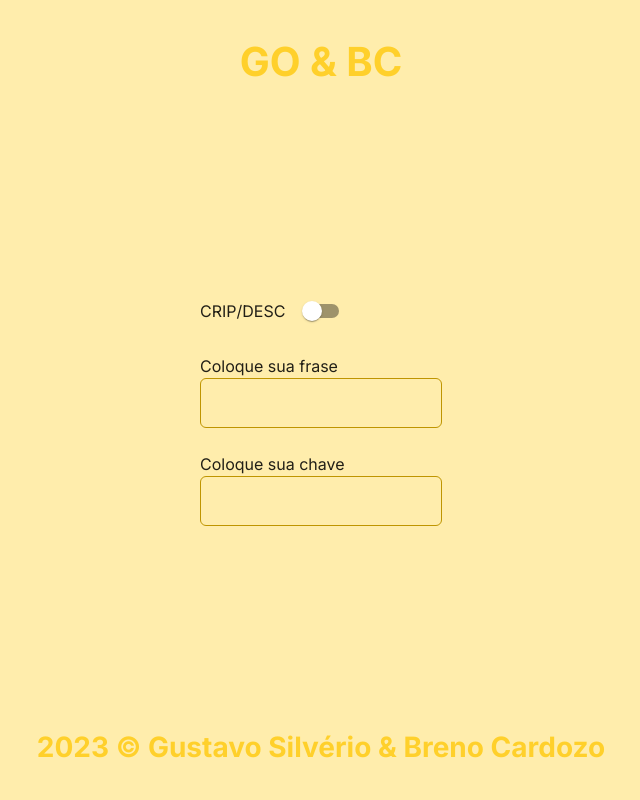
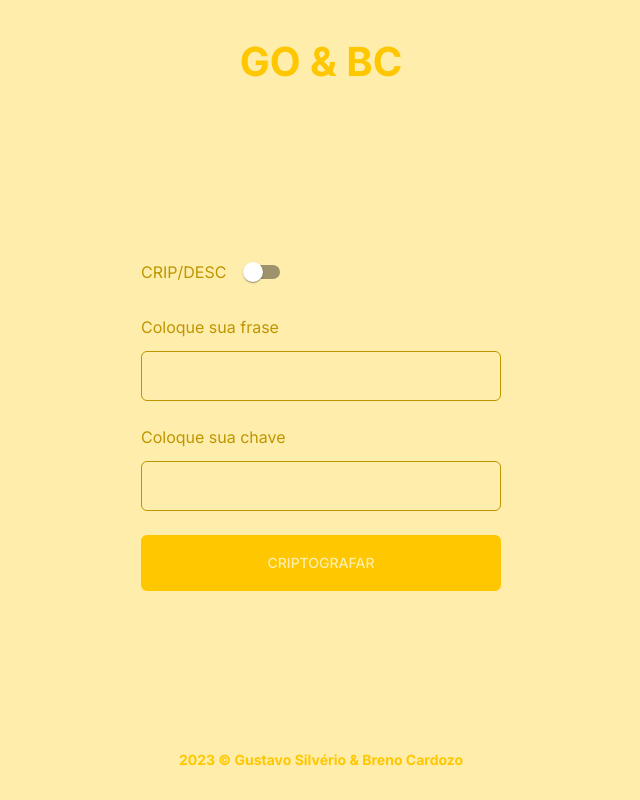
Before and after one commit to GustavoSilverio/criptografia, a React (Vite) app: page / in a window 1280 px wide. Shown: the whole page, without its empty margins (319-959 px from the left). Built offline with nearby package versions, Linux system fonts and the light colour scheme.

Commit message:
Criação Inputs e Interação com switch

```diff
--- a/package.json
+++ b/package.json
@@ -4,7 +4,7 @@
   "version": "0.0.0",
   "type": "module",
   "scripts": {
-    "dev": "vite",
+    "dev": "vite --host",
     "build": "tsc && vite build",
     "lint": "eslint src --ext ts,tsx --report-unused-disable-directives --max-warnings 0",
     "preview": "vite preview"
--- a/src/components/Footer/Footer.styled.ts
+++ b/src/components/Footer/Footer.styled.ts
@@ -7,10 +7,13 @@ export const Footer = styled('footer')(({ theme }) => ({
     justifyContent: 'center',
 
     backgroundColor: theme.palette.primary.main,
-    color: theme.palette.secondary.main,
-    fontSize: 14,
-    fontWeight: 700,
+    width: '100%',
+    padding: theme.spacing(2, 1.25, 4),
 
-    width: '100%',
-    padding: theme.spacing(2, 1.25, 4)
+	h1: {
+		fontSize: 14,
+		fontWeight: 700,
+		color: theme.palette.secondary.main,
+		textAlign: 'center',
+	}
 }))
--- a/src/components/Footer/Footer.tsx
+++ b/src/components/Footer/Footer.tsx
@@ -1,3 +1,4 @@
+import { Typography } from '@mui/material';
 import * as Styled from './Footer.styled'
 
 export const Footer = () => {
@@ -7,7 +8,9 @@ export const Footer = () => {
 
     return (
         <Styled.Footer>
-            <h1>{ano} © Gustavo Silvério & Breno Cardozo</h1>
+            <Typography variant='h1'>
+				{ano} © Gustavo Silvério & Breno Cardozo
+			</Typography>
         </Styled.Footer>
     )
 }
--- a/src/pages/Home/Home.styled.ts
+++ b/src/pages/Home/Home.styled.ts
@@ -1,23 +1,28 @@
 import { styled } from '@mui/material/styles'
-import { Box } from '@mui/material'
+import { Box, Button, Stack } from '@mui/material'
 
-export const Home = styled('main')(({ theme }) => ({
+export const Home = styled(Stack)(({ theme }) => ({
     backgroundColor: theme.palette.primary.main,
-    height: 'calc(100vh - 198px)',
-    display: 'flex',
+    height: 'calc(100vh - 172.33px)',
     justifyContent: 'center',
-    alignItems: 'center',
+	padding: theme.spacing(5),
+	width: '100%',
 }))
 
 export const Inputs = styled(Box)(({ theme }) => ({
     display: 'flex',
     gap: theme.spacing(3),
     flexDirection: 'column',
+	maxWidth: 360,
+
+	width: '100%',
+	margin: theme.spacing(0, 'auto'),
 
     ".switch": {
         display: 'flex',
         alignItems: 'center',
-        gap: theme.spacing(1)
+        gap: theme.spacing(1),
+		color: theme.palette.grey[100],
     },
 
     ".inputs": {
@@ -28,12 +33,35 @@ export const Inputs = styled(Box)(({ theme }) => ({
 }))
 
 export const Input = styled(Box)(({ theme }) => ({
-    input: {
+    color: theme.palette.grey[100],
+	display: 'flex',
+	flexDirection: 'column',
+	gap: theme.spacing(1.5),
+
+	input: {
         border: `1px solid ${theme.palette.grey[100]}`,
         backgroundColor: 'transparent',
         borderRadius: 6,
         maxWidth: 360,
-        width: '100%',
-        padding: theme.spacing(2, 3)
-    }
+
+		width: '100%',
+        padding: theme.spacing(2, 3),
+		color: theme.palette.grey[100],
+	}
 }))
+
+export const Botao = styled(Button)(({ theme }) => ({
+	textTransform: "uppercase",
+	backgroundColor: theme.palette.secondary.main,
+	borderRadius: 6,
+	maxWidth: 360,
+
+	width: '100%',
+	padding: theme.spacing(1.75 ,2.75),
+	border: `2px solid ${theme.palette.secondary.main}`,
+
+	"&:hover": {
+		border: '2px solid rgba(209, 163, 0, 1)',
+		backgroundColor: theme.palette.secondary.main,
+	}
+}))
--- a/src/pages/Home/Home.tsx
+++ b/src/pages/Home/Home.tsx
@@ -1,7 +1,10 @@
+import { useState } from 'react';
 import * as Styled from './Home.styled'
 import { Box, Typography, Switch } from '@mui/material'
 
 export const Home = () => {
+
+	const [isDesc, setIsDesc] = useState(false);
 
     interface InputProps {
         label: string
@@ -27,17 +30,22 @@ export const Home = () => {
                     <Switch
                         size='medium'
                         color='secondary'
+						onChange={() => setIsDesc(!isDesc)}
                     />
                 </Box>
 
                 <Box className="inputs">
                     <InputFC
-                        label="Coloque sua frase"
+                        label={isDesc? "Coloque sua mensagem" : "Coloque sua frase"}
                     />
 
                     <InputFC
                         label="Coloque sua chave"
                     />
+
+					<Styled.Botao>
+						{isDesc? "Descriptografar" : "Criptografar"}
+					</Styled.Botao>
                 </Box>
             </Styled.Inputs>
         </Styled.Home>
--- a/src/styles/theme.ts
+++ b/src/styles/theme.ts
@@ -6,7 +6,7 @@ export const theme = createTheme({
             main: "rgba(255, 237, 172, 1)",
         },
         secondary: {
-            main: "rgba(255, 208, 43, 1)",
+            main: "rgba(255, 199, 0, 1)",
         },
         grey: {
             [100]: "rgba(191, 149, 0, 1)",
```
